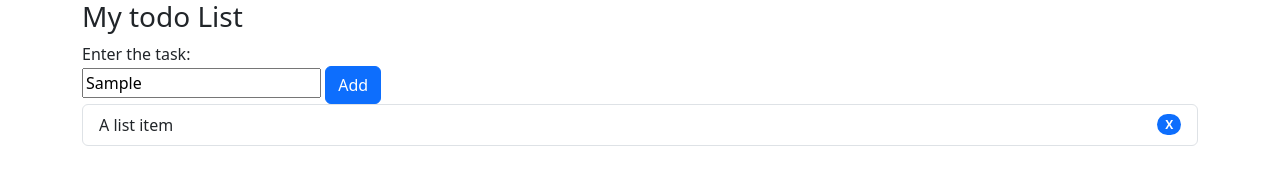
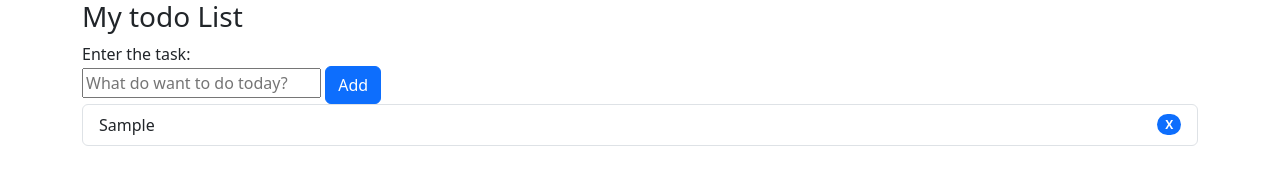
Before and after one commit to EsmailSarwari/todoList-App, a plain HTML site: page index.html in a window 1280 px wide. Both pictures are taken after typing "Sample" into the empty fields and a click on the button "Add". Drawn offline with nearby package versions, Linux system fonts and the light colour scheme.

Commit message:
js: inputs are getting listed below input

```diff
--- a/index.html
+++ b/index.html
@@ -17,14 +17,8 @@
             <button class="btn btn-primary" id="add">Add</button>
         </div>
         <div>
-            <ul class="list-group" id="list">
-                <li class="list-group-item d-flex justify-content-between align-items-center">
-                    A list item
-                    <span class="badge text-bg-primary rounded-pill">X</span>
-                </li>
-            </ul>
+            <ul class="list-group" id="list"></ul>
         </div>
-
     </div>
     <script src="script.js"></script>
     <script src="https://cdn.jsdelivr.net/npm/bootstrap@5.3.3/dist/js/bootstrap.bundle.min.js"></script>
--- a/script.js
+++ b/script.js
@@ -0,0 +1,30 @@
+const addBtn = document.querySelector('#add')
+const list = document.querySelector('#list')
+addBtn.addEventListener('click', inputHandler)
+
+function inputHandler() {
+    const todoInput = document.querySelector('#input')
+    if (todoInput.value) {
+        addListItems(todoInput.value)
+        todoInput.value = ""
+
+    } else {
+        if ( todoInput.value !== String && todoInput.value == "") {
+            console.log("hatali giris")
+        }
+    }
+}
+
+
+function addListItems(inputValue) {
+    let input = inputValue
+    let listItem = document.createElement('li')
+    listItem.classList.add('list-group-item', 'd-flex', 'justify-content-between', 'align-items-center')
+    listItem.innerHTML = `${input}<span id="deleteBtn" role="button" class="badge text-bg-primary rounded-pill" >X</span>
+    `
+    list.append(listItem)
+}
+
+// store to local storage
+// create the delete btn
+//
```
Also changed, not shown: 2 other files.
